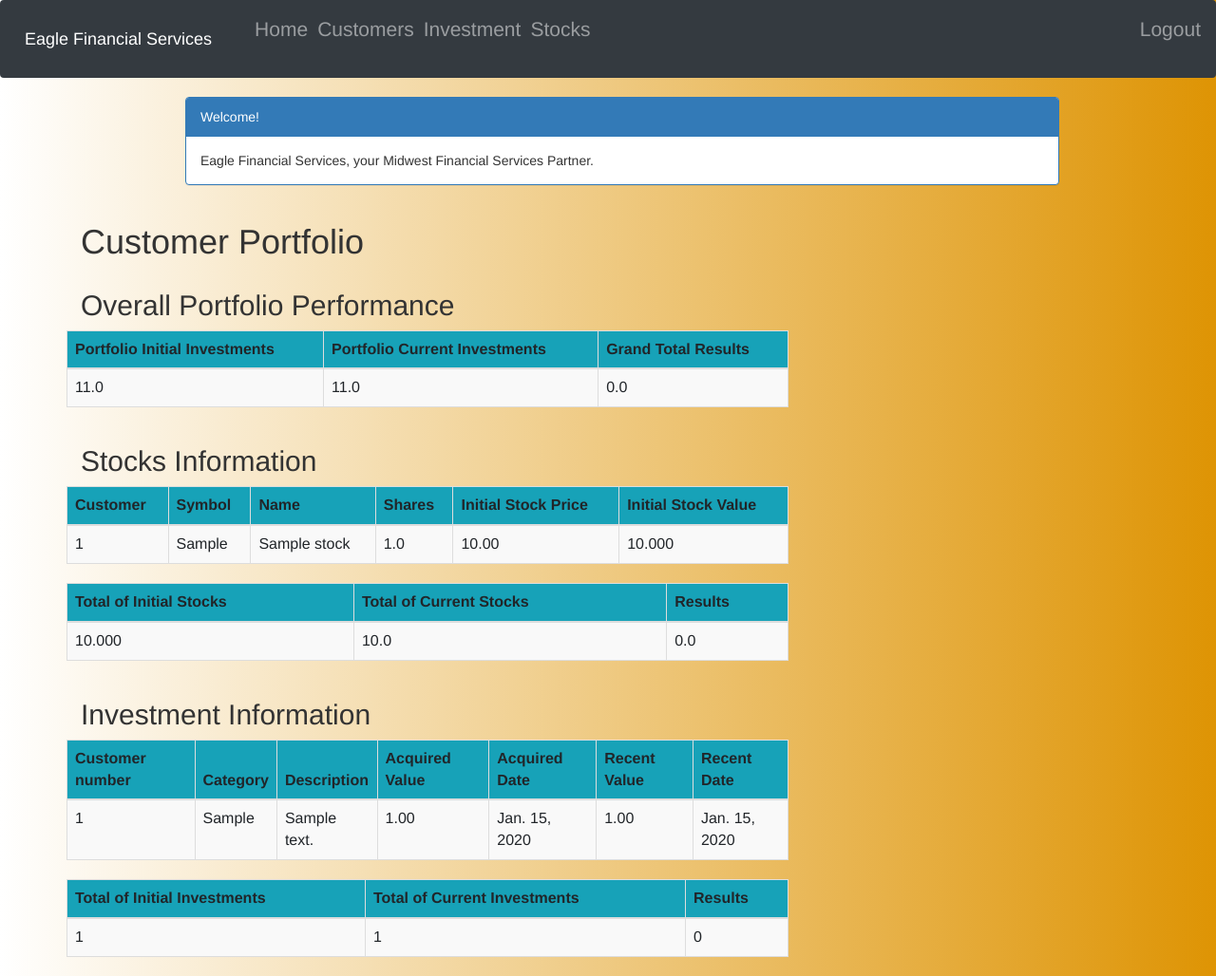
After one commit to Santhosh417/efs, a Django app: page /customer/1/portfolio/ in a window 1280 px wide. The commit adds this page. Shown: the whole page at 95% size. Run offline with Django 3.2, Linux system fonts and the light colour scheme; a user stored in the database is signed in; tables that the repository leaves empty hold one stand-in row (values such as "Sample post"); a database or web service that is not in the repository returns one stand-in record (values such as "Sample title"); data that the repository does not hold is empty; some libraries are stand-ins or nearby versions.

Commit message:
Add Customer changes

```diff
--- /dev/null
+++ b/portfolio/templates/portfolio/portfolio.html
@@ -0,0 +1,152 @@
+{% extends 'portfolio/base.html' %}
+{% load humanize %}
+{% block content %}
+
+<html>
+<head>
+    <meta charset="UTF-8">
+    <title>Eagle Financial</title>
+    <link rel="stylesheet" href="https://maxcdn.bootstrapcdn.com/bootstrap/3.3.4/css/bootstrap.min.css">
+
+</head>
+
+<body>
+<div class="container">
+    <div class="row">
+        <div class="col-md-10 col-md-offset-1">
+            <div class="panel panel-primary">
+                <div class="panel-heading">Welcome!</div>
+                <div class="panel-body">
+                    Eagle Financial Services, your Midwest Financial Services Partner.
+                </div>
+            </div>
+        </div>
+    </div>
+
+</div>
+<div class="row">
+    <h1 style="padding-left: 15Px">Customer Portfolio</h1>
+</div>
+
+<div class="row">
+    <h2 style="padding-left: 15Px">Overall Portfolio Performance</h2>
+</div>
+<div class="row">
+    <table class="table table-striped table-bordered table-hover">
+        <thead>
+        <tr class="bg-info">
+            <th>Portfolio Initial Investments</th>
+            <th>Portfolio Current Investments</th>
+            <th>Grand Total Results</th>
+        </tr>
+        </thead>
+        <tbody>
+        <tr>
+            <td>{{ overall_initial_amount }}</td>
+            <td>{{ overall_recent_amount }}</td>
+            <td>{{ overall_total }}</td>
+        </tr>
+        </tbody>
+    </table>
+</div>
+
+<div class="row">
+    <h2 style="padding-left: 15Px">Stocks Information</h2>
+</div>
+<div class="row">
+    <table class="table table-striped table-bordered table-hover">
+        <thead>
+        <tr class="bg-info">
+            <th>Customer</th>
+            <th>Symbol</th>
+            <th>Name</th>
+            <th>Shares</th>
+            <th>Initial Stock Price</th>
+            <th>Initial Stock Value</th>
+
+        </tr>
+        </thead>
+        <tbody>
+        {% for stock in stocks %}
+        <tr>
+            <td>{{ stock.customer }}</td>
+            <td>{{ stock.symbol }}</td>
+            <td>{{ stock.name }}</td>
+            <td>{{ stock.shares|intcomma }}</td>
+            <td>{{ stock.purchase_price|intcomma }}</td>
+            <td>{{ stock.initial_stock_value|intcomma}}
+
+        </tr>
+        {% endfor %}
+        </tbody>
+    </table>
+
+    <table class="table table-striped table-bordered table-hover">
+        <thead>
+        <tr class="bg-info">
+            <th>Total of Initial Stocks</th>
+            <th>Total of Current Stocks</th>
+            <th>Results</th>
+        </tr>
+        </thead>
+        <tbody>
+        <tr>
+            <td>{{ sum_of_initial_stock_value}}</td>
+            <td>{{ sum_current_stocks_value }}</td>
+            <td>{{ overall_stocks_results }}</td>
+        </tr>
+        </tbody>
+    </table>
+
+</div>
+
+<div class="row">
+    <h2 style="padding-left: 15Px">Investment Information</h2>
+</div>
+<div class="row">
+    <table class="table table-striped table-bordered table-hover">
+        <thead>
+        <tr class="bg-info">
+            <th>Customer number</th>
+            <th>Category</th>
+            <th>Description</th>
+            <th>Acquired Value</th>
+            <th>Acquired Date</th>
+            <th>Recent Value</th>
+            <th>Recent Date</th>
+        </tr>
+        </thead>
+        <tbody>
+        {% for investment in investments %}
+        <tr bgcolor="white">
+            <td>{{ investment.customer }}</td>
+            <td>{{ investment.category }}</td>
+            <td>{{ investment.description }}</td>
+            <td>{{ investment.acquired_value }}</td>
+            <td>{{ investment.acquired_date }}</td>
+            <td>{{ investment.recent_value }}</td>
+            <td>{{ investment.recent_date }}</td>
+        </tr>
+        {% endfor %}
+        </tbody>
+    </table>
+</div>
+<div class="row">
+    <table class="table table-striped table-bordered table-hover">
+        <thead>
+        <tr class="bg-info">
+            <th>Total of Initial Investments</th>
+            <th>Total of Current Investments</th>
+            <th>Results</th>
+        </tr>
+        </thead>
+        <tbody>
+        <tr>
+            <td>{{ sum_acquired_value.acquired_value__sum }}</td>
+            <td>{{ sum_recent_value.recent_value__sum }}</td>
+            <td>{{ overall_investment_results }}</td>
+        </tr>
+        </tbody>
+    </table>
+</div>
+{% endblock %}
--- a/portfolio/urls.py
+++ b/portfolio/urls.py
@@ -1,12 +1,14 @@
 from django.conf.urls import url
 from . import views
 from django.urls import path
+from rest_framework.urlpatterns import format_suffix_patterns
 
 app_name = 'portfolio'
 urlpatterns = [
     path('customer_list', views.customer_list, name='customer_list'),
     path('customer/<int:pk>/edit/', views.customer_edit, name='customer_edit'),
     path('customer/<int:pk>/delete/', views.customer_delete, name='customer_delete'),
+    path('customer/create/', views.customer_new, name='customer_new'),
 
     path('', views.home, name='home'),
     path('home/', views.home, name='home'),
@@ -20,4 +22,10 @@ urlpatterns = [
     path('investment/create/', views.investment_new, name='investment_new'),
     path('investment/<int:pk>/edit/', views.investment_edit, name='investment_edit'),
     path('investment/<int:pk>/delete/', views.investment_delete, name='investment_delete'),
+
+    path('customer/<int:pk>/portfolio/', views.portfolio, name='portfolio'),
+    url('customers_json/', views.CustomerList.as_view()),
+
 ]
+
+urlpatterns = format_suffix_patterns(urlpatterns)
--- a/portfolio/views.py
+++ b/portfolio/views.py
@@ -3,123 +3,207 @@ from .models import *
 from .forms import *
 from django.shortcuts import render, get_object_or_404, redirect
 from django.contrib.auth.decorators import login_required
+from django.db.models import Sum
+from rest_framework.views import APIView
+from rest_framework.response import Response
+from .serializers import CustomerSerializer
 
 now = timezone.now()
+
+
 def home(request):
-   return render(request, 'portfolio/home.html', {'portfolio': home})
+    return render(request, 'portfolio/home.html', {'portfolio': home})
+
+
+@login_required
+def customer_new(request):
+    if request.method == "POST":
+        form = CustomerForm(request.POST)
+        if form.is_valid():
+            customer = form.save(commit=False)
+            customer.save()
+            customers = Customer.objects.all()
+            return render(request, 'portfolio/customer_list.html', {'customers': customers})
+
+    else:
+        form = CustomerForm()
+    return render(request, 'portfolio/customer_new.html', {'form': form})
+
 
 @login_required
 def customer_list(request):
     customer = Customer.objects.filter(created_date__lte=timezone.now())
-    return render(request, 'portfolio/customer_list.html',{'customers': customer})
+    return render(request, 'portfolio/customer_list.html', {'customers': customer})
+
 
 @login_required
 def customer_edit(request, pk):
-   customer = get_object_or_404(Customer, pk=pk)
-   if request.method == "POST":
-       # update
-       form = CustomerForm(request.POST, instance=customer)
-       if form.is_valid():
-           customer = form.save(commit=False)
-           customer.updated_date = timezone.now()
-           customer.save()
-           customer = Customer.objects.filter(created_date__lte=timezone.now())
-           return render(request, 'portfolio/customer_list.html',
-                         {'customers': customer})
-   else:
+    customer = get_object_or_404(Customer, pk=pk)
+    if request.method == "POST":
+        # update
+        form = CustomerForm(request.POST, instance=customer)
+        if form.is_valid():
+            customer = form.save(commit=False)
+            customer.updated_date = timezone.now()
+            customer.save()
+            customer = Customer.objects.filter(created_date__lte=timezone.now())
+            return render(request, 'portfolio/customer_list.html',
+                          {'customers': customer})
+    else:
         # edit
-       form = CustomerForm(instance=customer)
-   return render(request, 'portfolio/customer_edit.html', {'form': form})
+        form = CustomerForm(instance=customer)
+    return render(request, 'portfolio/customer_edit.html', {'form': form})
+
 
 @login_required
 def customer_delete(request, pk):
-   customer = get_object_or_404(Customer, pk=pk)
-   customer.delete()
-   return redirect('portfolio:customer_list')
+    customer = get_object_or_404(Customer, pk=pk)
+    customer.delete()
+    return redirect('portfolio:customer_list')
 
 
 @login_required
 def stock_list(request):
-   stocks = Stock.objects.filter(purchase_date__lte=timezone.now())
-   return render(request, 'portfolio/stock_list.html', {'stocks': stocks})
+    stocks = Stock.objects.filter(purchase_date__lte=timezone.now())
+    return render(request, 'portfolio/stock_list.html', {'stocks': stocks})
+
 
 @login_required
 def stock_new(request):
-   if request.method == "POST":
-       form = StockForm(request.POST)
-       if form.is_valid():
-           stock = form.save(commit=False)
-           stock.created_date = timezone.now()
-           stock.save()
-           stocks = Stock.objects.filter(purchase_date__lte=timezone.now())
-           return render(request, 'portfolio/stock_list.html',
-                         {'stocks': stocks})
-   else:
-       form = StockForm()
-       # print("Else")
-   return render(request, 'portfolio/stock_new.html', {'form': form})
+    if request.method == "POST":
+        form = StockForm(request.POST)
+        if form.is_valid():
+            stock = form.save(commit=False)
+            stock.created_date = timezone.now()
+            stock.save()
+            stocks = Stock.objects.filter(purchase_date__lte=timezone.now())
+            return render(request, 'portfolio/stock_list.html',
+                          {'stocks': stocks})
+    else:
+        form = StockForm()
+        # print("Else")
+    return render(request, 'portfolio/stock_new.html', {'form': form})
+
 
 @login_required
 def stock_edit(request, pk):
-   stock = get_object_or_404(Stock, pk=pk)
-   if request.method == "POST":
-       form = StockForm(request.POST, instance=stock)
-       if form.is_valid():
-           stock = form.save()
-           # stock.customer = stock.id
-           stock.updated_date = timezone.now()
-           stock.save()
-           stocks = Stock.objects.filter(purchase_date__lte=timezone.now())
-           return render(request, 'portfolio/stock_list.html', {'stocks': stocks})
-   else:
-       # print("else")
-       form = StockForm(instance=stock)
-   return render(request, 'portfolio/stock_edit.html', {'form': form})
+    stock = get_object_or_404(Stock, pk=pk)
+    if request.method == "POST":
+        form = StockForm(request.POST, instance=stock)
+        if form.is_valid():
+            stock = form.save()
+            # stock.customer = stock.id
+            stock.updated_date = timezone.now()
+            stock.save()
+            stocks = Stock.objects.filter(purchase_date__lte=timezone.now())
+            return render(request, 'portfolio/stock_list.html', {'stocks': stocks})
+    else:
+        # print("else")
+        form = StockForm(instance=stock)
+    return render(request, 'portfolio/stock_edit.html', {'form': form})
+
 
 @login_required
 def stock_delete(request, pk):
-   stock = get_object_or_404(Stock, pk=pk)
-   stock.delete()
-   return redirect('portfolio:stock_list')
+    stock = get_object_or_404(Stock, pk=pk)
+    stock.delete()
+    return redirect('portfolio:stock_list')
 
 
 @login_required
 def investment_list(request):
-   investments = Investment.objects.filter(acquired_date__lte=timezone.now())
-   return render(request, 'portfolio/investment_list.html', {'investments': investments})
+    investments = Investment.objects.filter(acquired_date__lte=timezone.now())
+    return render(request, 'portfolio/investment_list.html', {'investments': investments})
+
 
 @login_required
 def investment_new(request):
-   if request.method == "POST":
-       form = InvestmentForm(request.POST)
-       if form.is_valid():
-           investment = form.save(commit=False)
-           investment.save()
-           investments = Investment.objects.filter(acquired_date__lte=timezone.now())
-           return render(request, 'portfolio/investment_list.html', {'investments': investments})
+    if request.method == "POST":
+        form = InvestmentForm(request.POST)
+        if form.is_valid():
+            investment = form.save(commit=False)
+            investment.save()
+            investments = Investment.objects.filter(acquired_date__lte=timezone.now())
+            return render(request, 'portfolio/investment_list.html', {'investments': investments})
 
-   else:
-       form = InvestmentForm()
-   return render(request, 'portfolio/investment_new.html', {'form': form})
+    else:
+        form = InvestmentForm()
+    return render(request, 'portfolio/investment_new.html', {'form': form})
+
 
 @login_required
 def investment_edit(request, pk):
-   investment = get_object_or_404(Investment, pk=pk)
-   if request.method == "POST":
-       form = InvestmentForm(request.POST, instance=investment)
-       if form.is_valid():
-           investment = form.save()
-           # stock.customer = stock.id
-           investment.save()
-           investments = Investment.objects.filter(acquired_date__lte=timezone.now())
-           return render(request, 'portfolio/investment_list.html', {'investments': investments})
-   else:
-       # print("else")
-       form = InvestmentForm(instance=investment)
-   return render(request, 'portfolio/investment_edit.html', {'form': form})
+    investment = get_object_or_404(Investment, pk=pk)
+    if request.method == "POST":
+        form = InvestmentForm(request.POST, instance=investment)
+        if form.is_valid():
+            investment = form.save()
+            # stock.customer = stock.id
+            investment.save()
+            investments = Investment.objects.filter(acquired_date__lte=timezone.now())
+            return render(request, 'portfolio/investment_list.html', {'investments': investments})
+    else:
+        # print("else")
+        form = InvestmentForm(instance=investment)
+    return render(request, 'portfolio/investment_edit.html', {'form': form})
+
 
 @login_required
 def investment_delete(request, pk):
-   investment = get_object_or_404(Investment, pk=pk)
-   investment.delete()
-   return redirect('portfolio:investment_list')
+    investment = get_object_or_404(Investment, pk=pk)
+    investment.delete()
+    return redirect('portfolio:investment_list')
+
+
+@login_required
+def portfolio(request, pk):
+    customer = get_object_or_404(Customer, pk=pk)
+    customers = Customer.objects.filter(created_date__lte=timezone.now())
+    investments = Investment.objects.filter(customer=pk)
+    stocks = Stock.objects.filter(customer=pk)
+    sum_recent_value = Investment.objects.filter(customer=pk).aggregate(Sum('recent_value'))
+    sum_acquired_value = Investment.objects.filter(customer=pk).aggregate(Sum('acquired_value'))
+    print(sum_recent_value['recent_value__sum'])
+
+    # TODO: Change below line
+    # overall_investment_results = sum_recent_value
+    overall_investment_results = sum_recent_value['recent_value__sum'] - sum_acquired_value['acquired_value__sum']
+    # Initialize the value of the stocks
+    sum_current_stocks_value = 0
+    sum_of_initial_stock_value = 0
+
+    # Loop through each stock and add the value to the total
+    for stock in stocks:
+        sum_current_stocks_value += stock.current_stock_value()
+        sum_of_initial_stock_value += stock.initial_stock_value()
+
+    # TODO: Change below line
+    # overall_stocks_results = sum_current_stocks_value
+    overall_stocks_results = sum_current_stocks_value - float(sum_of_initial_stock_value)
+
+    overall_initial_amount = float(sum_current_stocks_value) + float(sum_acquired_value['acquired_value__sum'])
+    overall_recent_amount = float(sum_current_stocks_value) + float(sum_recent_value['recent_value__sum'])
+    overall_total = overall_recent_amount - overall_initial_amount
+
+    return render(request, 'portfolio/portfolio.html', {'customers': customers,
+                                                        'investments': investments,
+                                                        'stocks': stocks,
+                                                        'sum_acquired_value': sum_acquired_value,
+                                                        'sum_recent_value': sum_recent_value,
+                                                        'overall_investment_results': overall_investment_results,
+                                                        'sum_current_stocks_value': sum_current_stocks_value,
+                                                        'sum_of_initial_stock_value': sum_of_initial_stock_value,
+                                                        'overall_initial_amount': overall_initial_amount,
+                                                        'overall_recent_amount': overall_recent_amount,
+                                                        'overall_total': overall_total,
+                                                        'overall_stocks_results': overall_stocks_results, })
+
+
+# List at the end of the views.py
+# Lists all customers
+class CustomerList(APIView):
+
+    def get(self, request):
+        customers_json = Customer.objects.all()
+        serializer = CustomerSerializer(customers_json, many=True)
+        return Response(serializer.data)
--- a/requirements.txt
+++ b/requirements.txt
@@ -7,3 +7,4 @@ whitenoise==5.1.0
 psycopg2==2.8.5
 gunicorn
 django-heroku
+requests
```
Also changed, not shown: efs/settings.py (+10 -5 lines), portfolio/models.py (+14 -0 lines), portfolio/serializers.py (added, +9 -0 lines), portfolio/templates/portfolio/customer_list.html (+7 -2 lines), portfolio/templates/portfolio/customer_new.html (added, +11 -0 lines).
